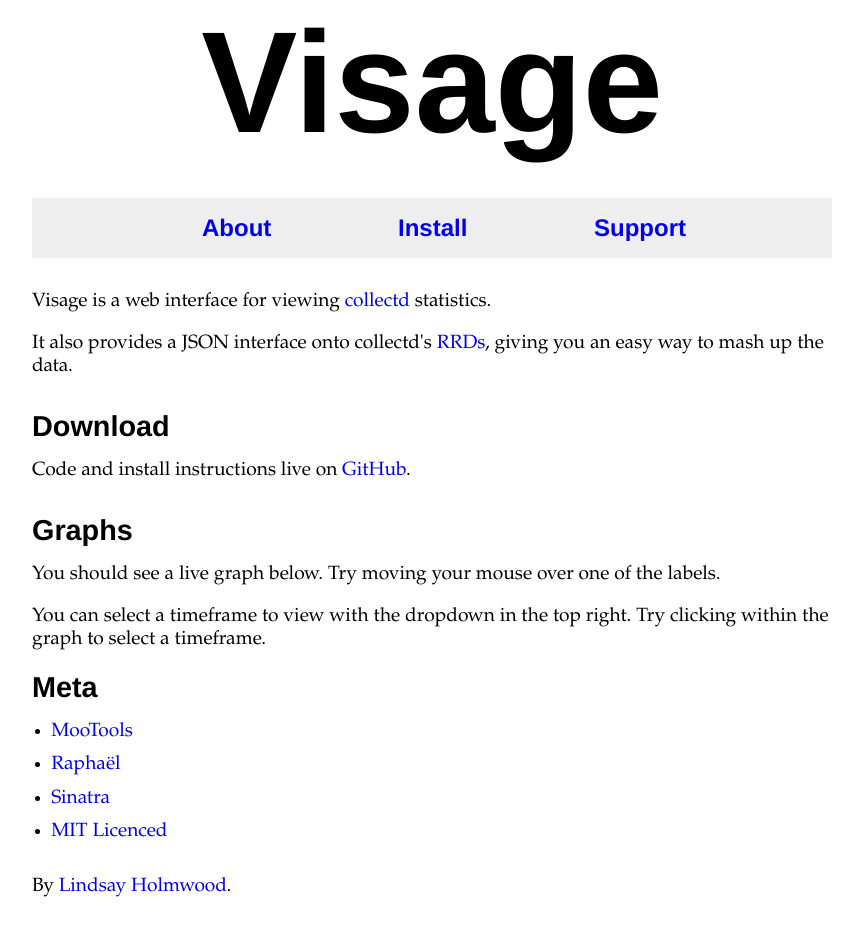
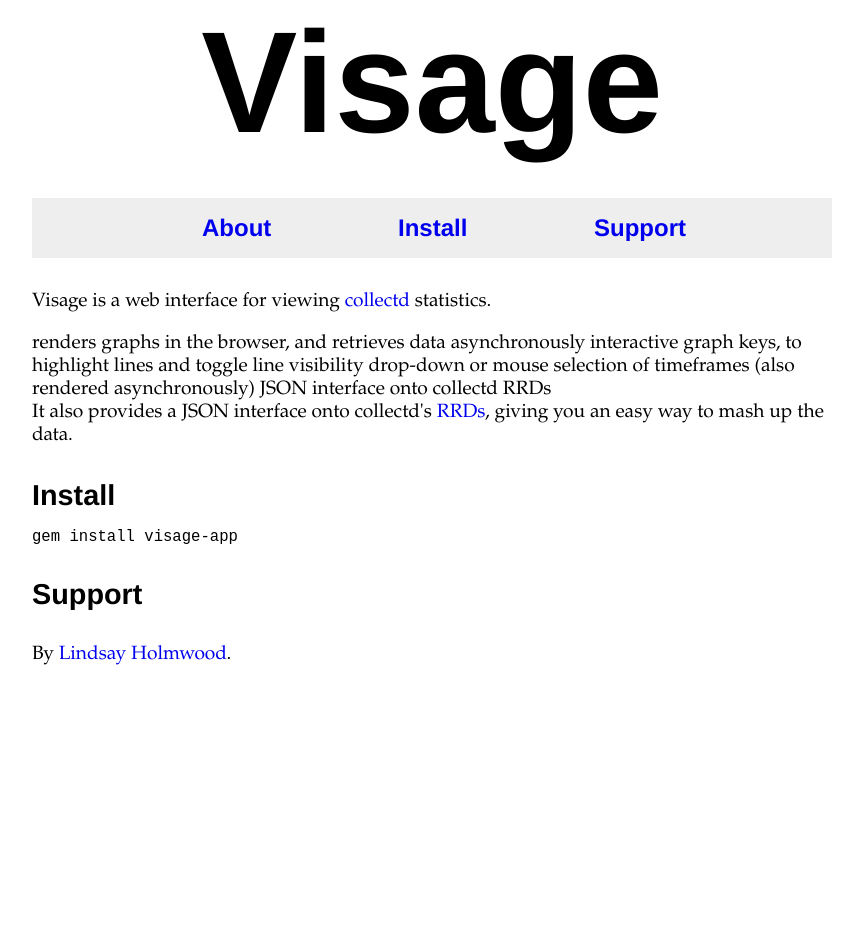
Before and after one commit to auxesis/visage, a Jekyll site: the page built from index.html, in a window 1280 px wide. Shown: the whole page, without its empty margins (208-1071 px from the left). Built offline with Jekyll 4.4.1, drawn with Linux system fonts in a browser that asks for light colours; Markdown is read by kramdown in place of the engine named in the settings; after the commit the page ends 900 px from its top, so only the background shows below that.

Commit message:
massively cleaned up copy (ok, I mostly removed everything)

```diff
--- a/index.html
+++ b/index.html
@@ -8,6 +8,12 @@
     <span class='project-name'>Visage</span> is a web interface for viewing
     <a href="http://collectd.org/">collectd</a> statistics.
   </p>
+  <ul>
+    renders graphs in the browser, and retrieves data asynchronously
+    interactive graph keys, to highlight lines and toggle line visibility
+    drop-down or mouse selection of timeframes (also rendered asynchronously)
+    JSON interface onto collectd RRDs
+  </ul>
   <p>
     It also provides a JSON interface onto collectd's
     <a href="http://oss.oetiker.ch/rrdtool/">RRDs</a>, giving you an easy way to
@@ -15,58 +21,15 @@
   </p>
 </div>
 
-<div id="download" class="section">
-  <h2>Download</h2>
-  <p>
-    Code and install instructions live on
-    <a href="http://github.com/auxesis/visage/tree/master">GitHub</a>.
-  </p>
+<div id="install" class="section">
+  <h2>Install</h2>
+  <blockquote class="code">
+    <pre>gem install visage-app</pre>
+  </blockquote>
 </div>
 
-<div id="example" class="section">
-  <h2>Graphs</h2>
-  <p>
-    You should see a live graph below. Try moving your mouse over one of the labels.
-  </p>
-  <p>
-    You can select a timeframe to view with the dropdown in the top right.
-    Try clicking within the graph to select a timeframe.
-  </p>
-
-  <div id="example-graph">
-  </div>
-  <script src='http://visage.unstated.net/javascripts/raphael-min.js' type='text/javascript'></script>
-  <script src='http://visage.unstated.net/javascripts/g.raphael.js' type='text/javascript'></script>
-  <script src='http://visage.unstated.net/javascripts/g.line.js' type='text/javascript'></script>
-  <script src='http://visage.unstated.net/javascripts/mootools-1.2.3-core.js' type='text/javascript'></script>
-  <script src='http://visage.unstated.net/javascripts/mootools-1.2.3.1-more.js' type='text/javascript'></script>
-  <script src='http://visage.unstated.net/javascripts/graph.js' type='text/javascript'></script>
-  <script src='http://visage.unstated.net/javascripts/application.js' type='text/javascript'></script>
-  <script type='text/javascript'>
-    //<![CDATA[
-      window.addEvent('domready', function() {
-        var graph = new visageGraph('example-graph', 'nadia', 'load', {
-          width: 900,
-          height: 220,
-          gridWidth: 800,
-          gridHeight: 200,
-          pluginInstance: '',
-          name: 'load on nadia',
-          baseurl: 'http://visage.unstated.net/'
-        });
-      });
-    //]]>
-  </script>
-</a>
-
-<div id="meta" class="section">
-  <h2>Meta</h2>
-  <ul>
-    <li><a href="http://mootools.net/">MooTools</a></li>
-    <li><a href="http://raphaeljs.com/">Raphaël</a></li>
-    <li><a href="http://www.sinatrarb.com/">Sinatra</a></li>
-    <li><a href="http://en.wikipedia.org/wiki/MIT_License">MIT Licenced</a></li>
-  </ul>
+<div id="support" class="section">
+  <h2>Support</h2>
 </div>
 
 <div id="footer" class="section">
```
